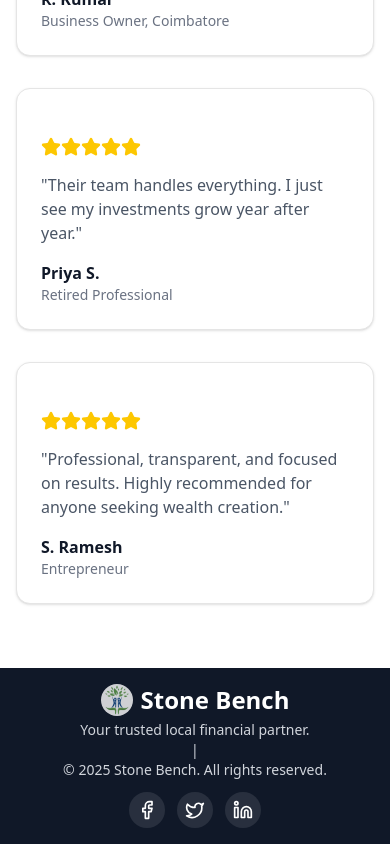
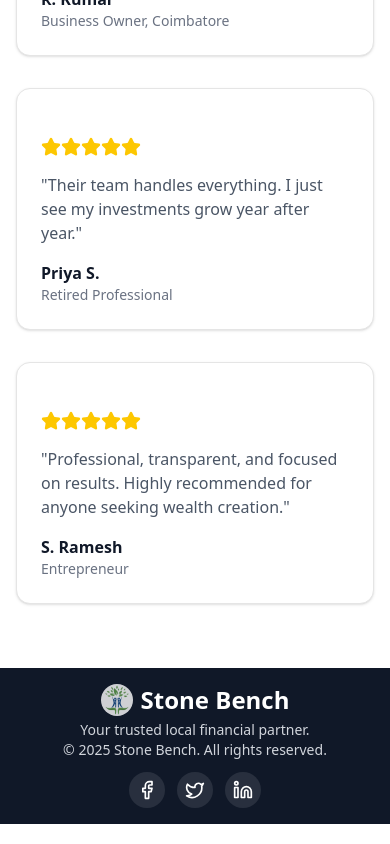
Before and after one commit to dailylearner-coder/stone-bench, a React (Vite) app: page / in a window 390 px wide. Shown: the part 3598-4442 px from the top of the page. Built offline with nearby package versions, Linux system fonts and the light colour scheme.

Commit message:
footer fix2

```diff
--- a/src/App.jsx
+++ b/src/App.jsx
@@ -531,7 +531,7 @@ function App() {
         </div>
         <div className="text-center text-gray-300 text-sm md:text-base mb-2">
           <span className="block md:inline">Your trusted local financial partner.</span>
-          <span className="block md:inline">&nbsp;|&nbsp;</span>
+          <span className="hidden md:inline">&nbsp;|&nbsp;</span>
           <span className="block md:inline">&copy; 2025 Stone Bench. All rights reserved.</span>
         </div>
         <div className="flex gap-3 mt-1 justify-center">
```
Also changed, not shown: 3 other files (tests, documents, lock files or other folders).
